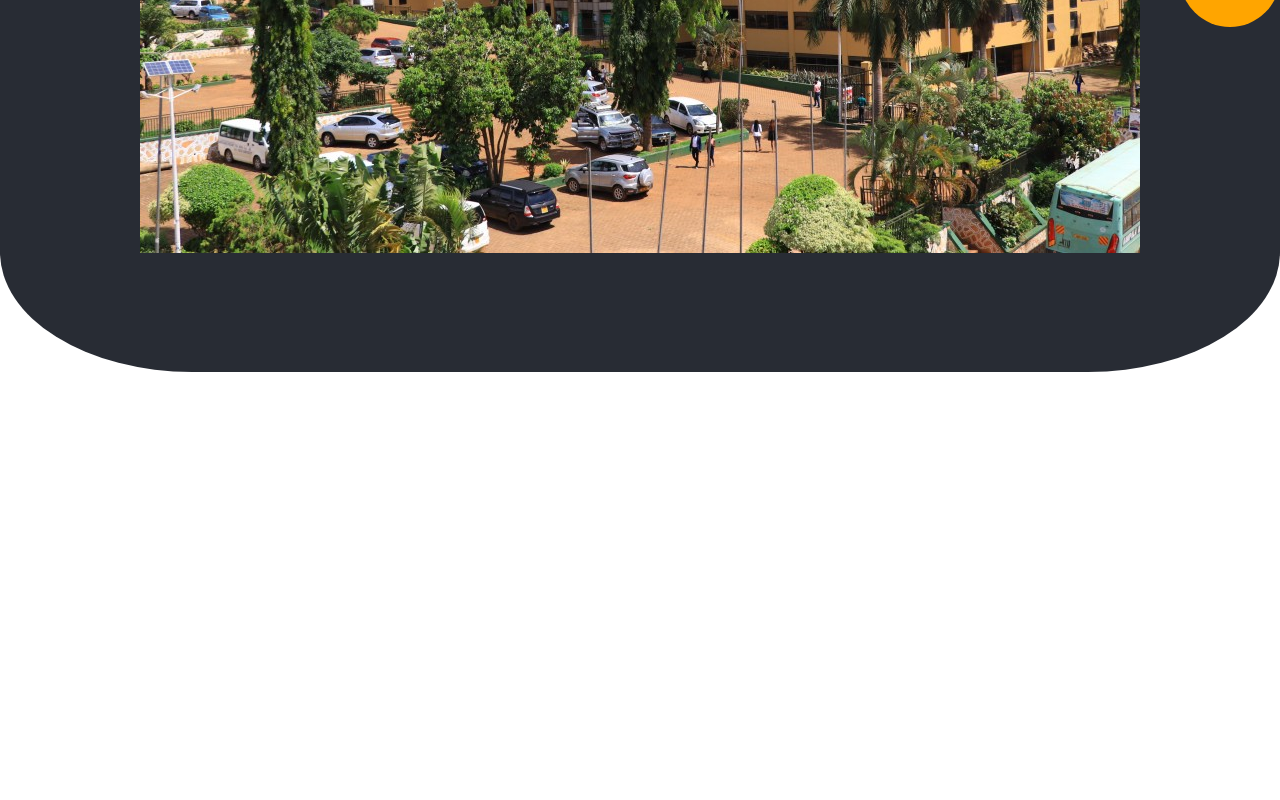
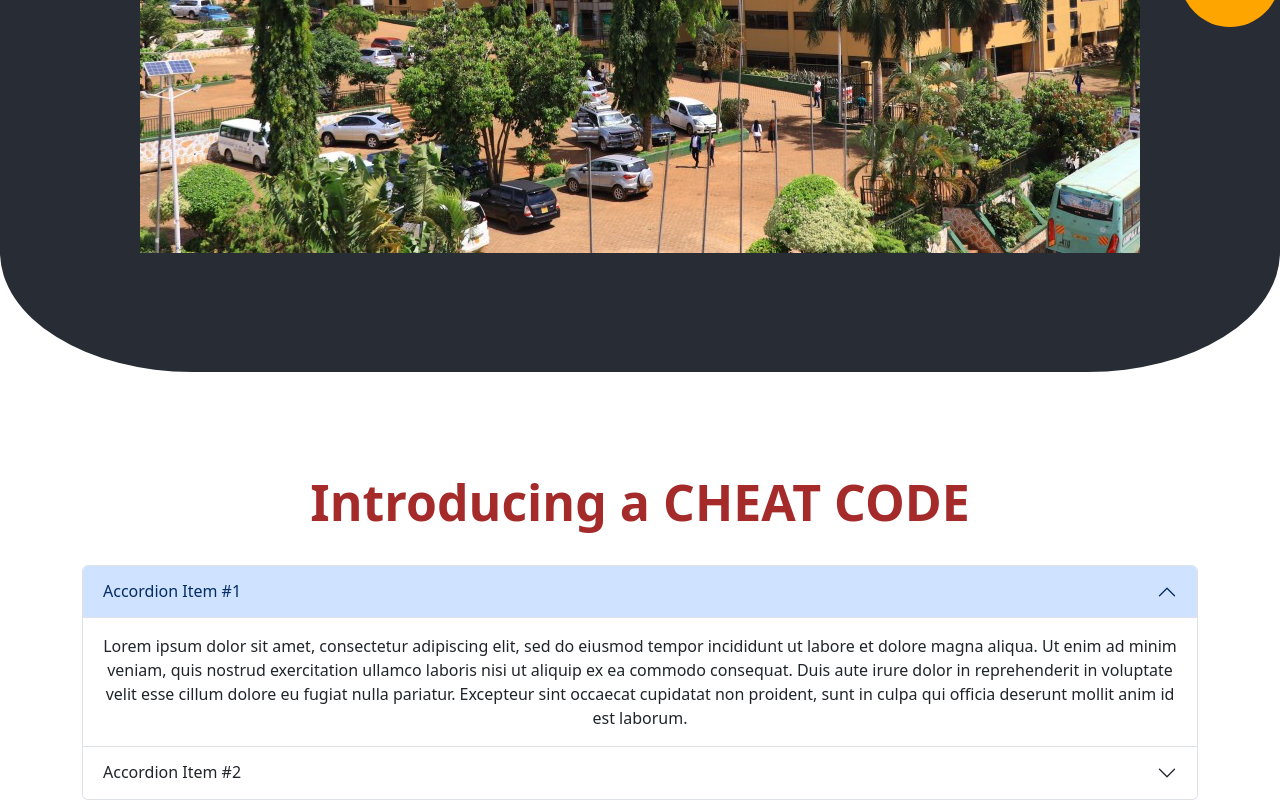
Before and after one commit to JesseOtim/Past, a React (Create React App) app: page / in a window 1280 px wide. Shown: the part 507-1307 px from the top of the page. Before the commit the page ends 879 px from the top, so only its background shows below. Built offline with nearby package versions, Linux system fonts and the light colour scheme.

Commit message:
Added accordion and Refactor code

```diff
--- a/src/App.js
+++ b/src/App.js
@@ -7,6 +7,7 @@ import Modal from "react-bootstrap/Modal";
 import Form from "react-bootstrap/Form";
 import Col from "react-bootstrap/Col";
 import Row from "react-bootstrap/Row";
+import Accordion from "react-bootstrap/Accordion";
 import { useState } from "react";
 import setValidated from "react";
 import validated from "react";
@@ -76,7 +77,9 @@ function App() {
 
         <Modal show={showLogin} onHide={handleLoginClose}>
           <Modal.Header closeButton>
-            <Modal.Title style={{fontWeight:'bold', textAlign:'center'}}>Login</Modal.Title>
+            <Modal.Title style={{ fontWeight: "bold", textAlign: "center" }}>
+              Login
+            </Modal.Title>
           </Modal.Header>
           <Modal.Body>
             {" "}
@@ -104,21 +107,23 @@ function App() {
                   </Form.Control.Feedback>
                 </Form.Group>
               </Row>
-              <Button type="submit" className="div">Submit</Button>
+              <Button type="submit" className="div">
+                Submit
+              </Button>
             </Form>
           </Modal.Body>
-
         </Modal>
 
         {/* SIGNUP */}
         <Modal show={showSignup} onHide={handleSignupClose}>
           <Modal.Header closeButton>
-            <Modal.Title style={{fontWeight:'bold', textAlign:'center'}}>Signup</Modal.Title>
+            <Modal.Title style={{ fontWeight: "bold", textAlign: "center" }}>
+              Signup
+            </Modal.Title>
           </Modal.Header>
           <Modal.Body>
             {" "}
             <Form noValidate validated={validated} onSubmit={handleSubmit}>
-
               <Form.Group as={Col} md="12" controlId="validationCustom01">
                 <Form.Label>First name</Form.Label>
                 <Form.Control
@@ -170,7 +175,9 @@ function App() {
                   </Form.Control.Feedback>
                 </Form.Group>
               </Row>
-              <Button variant="success" type="submit">Submit</Button>
+              <Button variant="success" type="submit">
+                Submit
+              </Button>
             </Form>
           </Modal.Body>
         </Modal>
@@ -180,6 +187,40 @@ function App() {
         <p>"Unleash Your Academic Potential with PaperPal!"</p>
         <div className="circle"></div> {/* Circle */}
       </header>
+      <Container className="d-flex justify-content-center align-items-center" style={{marginTop:'100px', color:'brown'}}>
+        <h1 style={{fontSize:'50px', fontWeight:'bolder'}}>Introducing a CHEAT CODE</h1>
+      </Container>
+      <Container>
+      <Row>
+        <Col> <Accordion defaultActiveKey="0" style={{marginTop:'25px'}}>
+        <Accordion.Item eventKey="0">
+          <Accordion.Header>Accordion Item #1</Accordion.Header>
+          <Accordion.Body>
+            Lorem ipsum dolor sit amet, consectetur adipiscing elit, sed do
+            eiusmod tempor incididunt ut labore et dolore magna aliqua. Ut enim
+            ad minim veniam, quis nostrud exercitation ullamco laboris nisi ut
+            aliquip ex ea commodo consequat. Duis aute irure dolor in
+            reprehenderit in voluptate velit esse cillum dolore eu fugiat nulla
+            pariatur. Excepteur sint occaecat cupidatat non proident, sunt in
+            culpa qui officia deserunt mollit anim id est laborum.
+          </Accordion.Body>
+        </Accordion.Item>
+        <Accordion.Item eventKey="1">
+          <Accordion.Header>Accordion Item #2</Accordion.Header>
+          <Accordion.Body>
+            Lorem ipsum dolor sit amet, consectetur adipiscing elit, sed do
+            eiusmod tempor incididunt ut labore et dolore magna aliqua. Ut enim
+            ad minim veniam, quis nostrud exercitation ullamco laboris nisi ut
+            aliquip ex ea commodo consequat. Duis aute irure dolor in
+            reprehenderit in voluptate velit esse cillum dolore eu fugiat nulla
+            pariatur. Excepteur sint occaecat cupidatat non proident, sunt in
+            culpa qui officia deserunt mollit anim id est laborum.
+          </Accordion.Body>
+        </Accordion.Item>
+      </Accordion></Col>
+      </Row>
+    </Container>
+
     </div>
   );
 }
```
Lines whose indentation alone changed are shown as unchanged.
